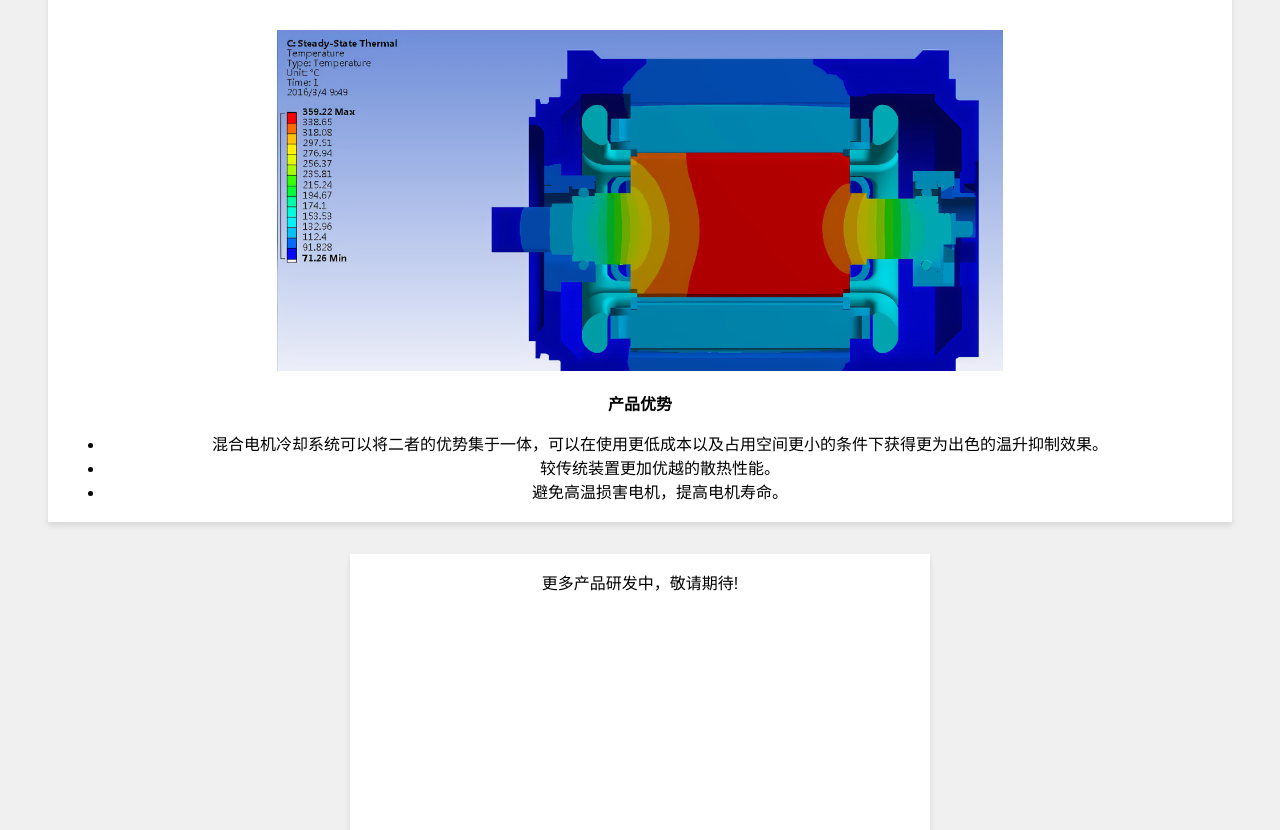
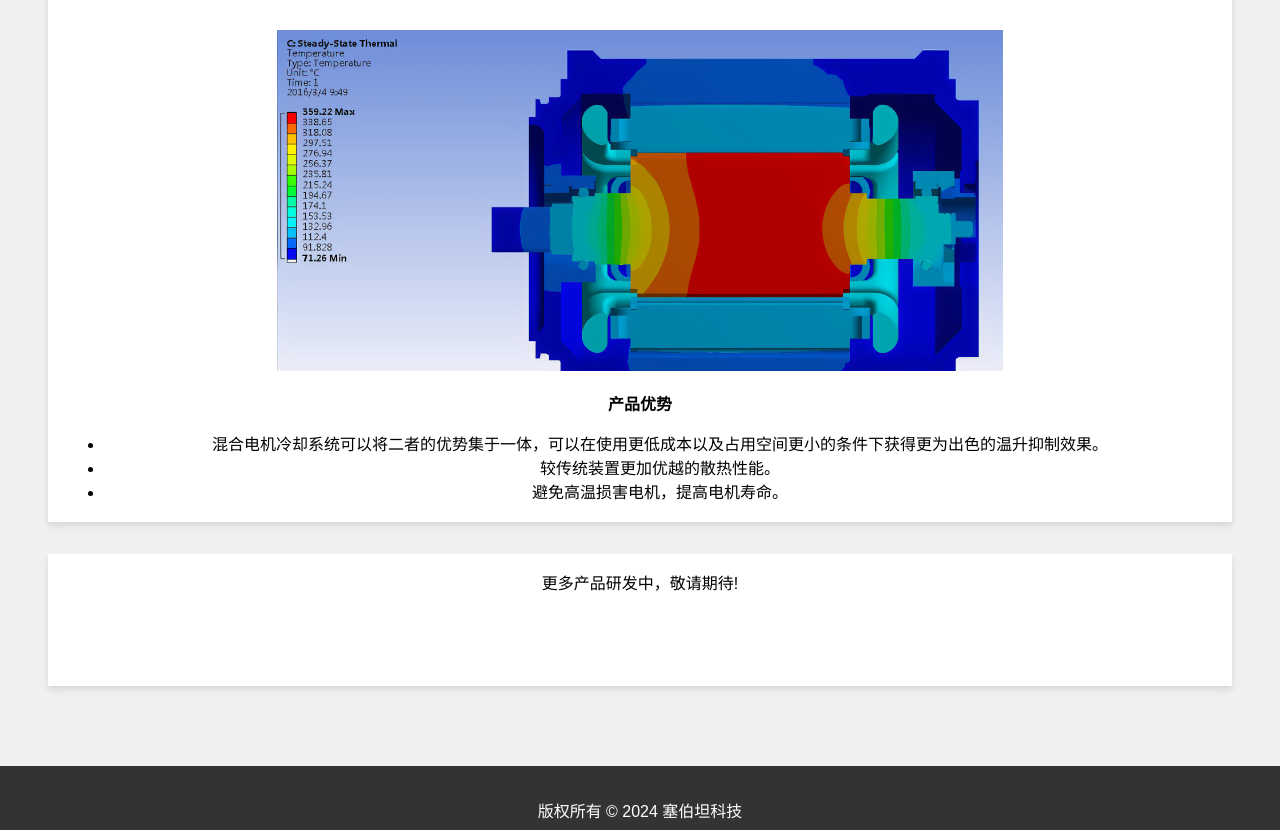
Before and after one commit to DRASDARY/sbttech.github.io, a plain HTML site: page cbtproducts.html in a window 1280 px wide. Shown: the part 470-1300 px from the top of the page. Drawn offline with Linux system fonts and the light colour scheme.

Commit message:
Update cbtproducts.html

```diff
--- a/cbtproducts.html
+++ b/cbtproducts.html
@@ -61,9 +61,9 @@
             box-shadow: 0 4px 6px rgba(0, 0, 0, 0.1);
             margin: 1rem;
             padding: 1rem;
-            width: 45%;
+            width: 100%;
             text-align: center;
-            height:600px;
+            height:100px;
         }
 
         .details {
```
